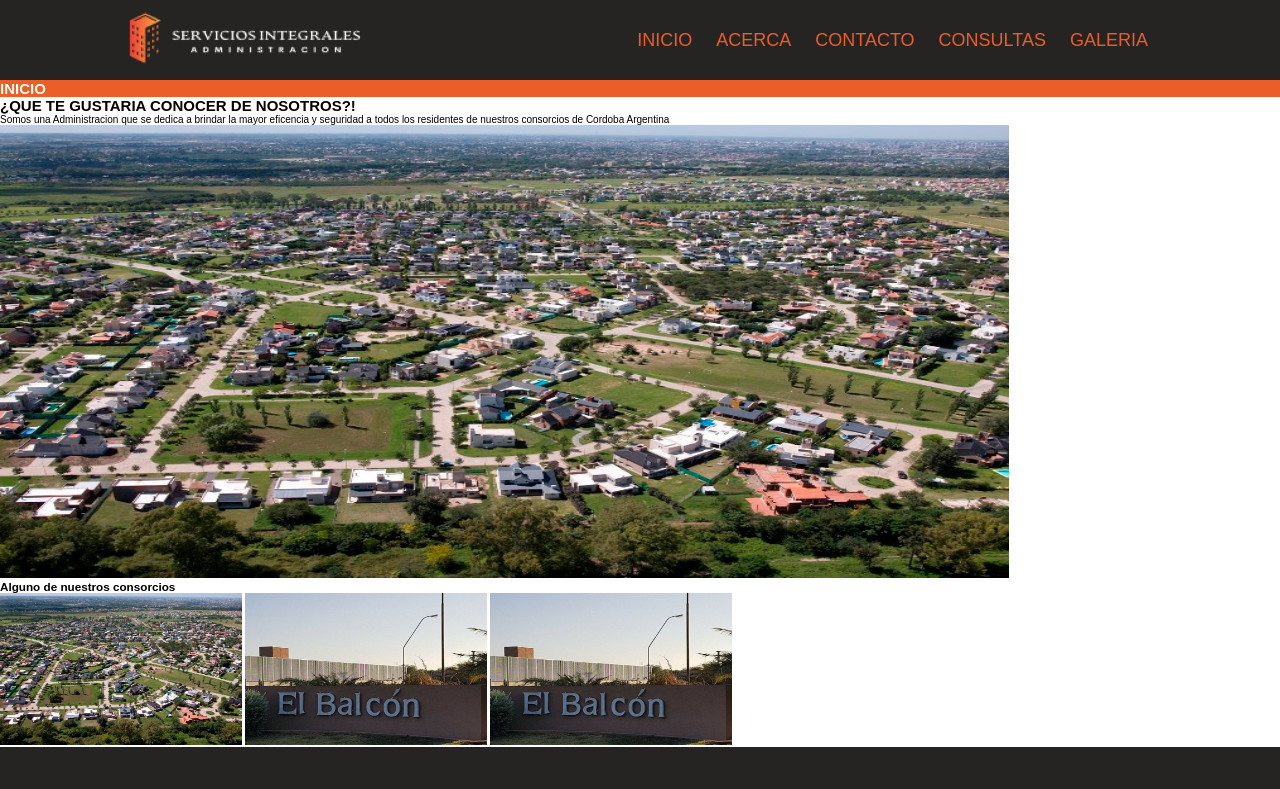
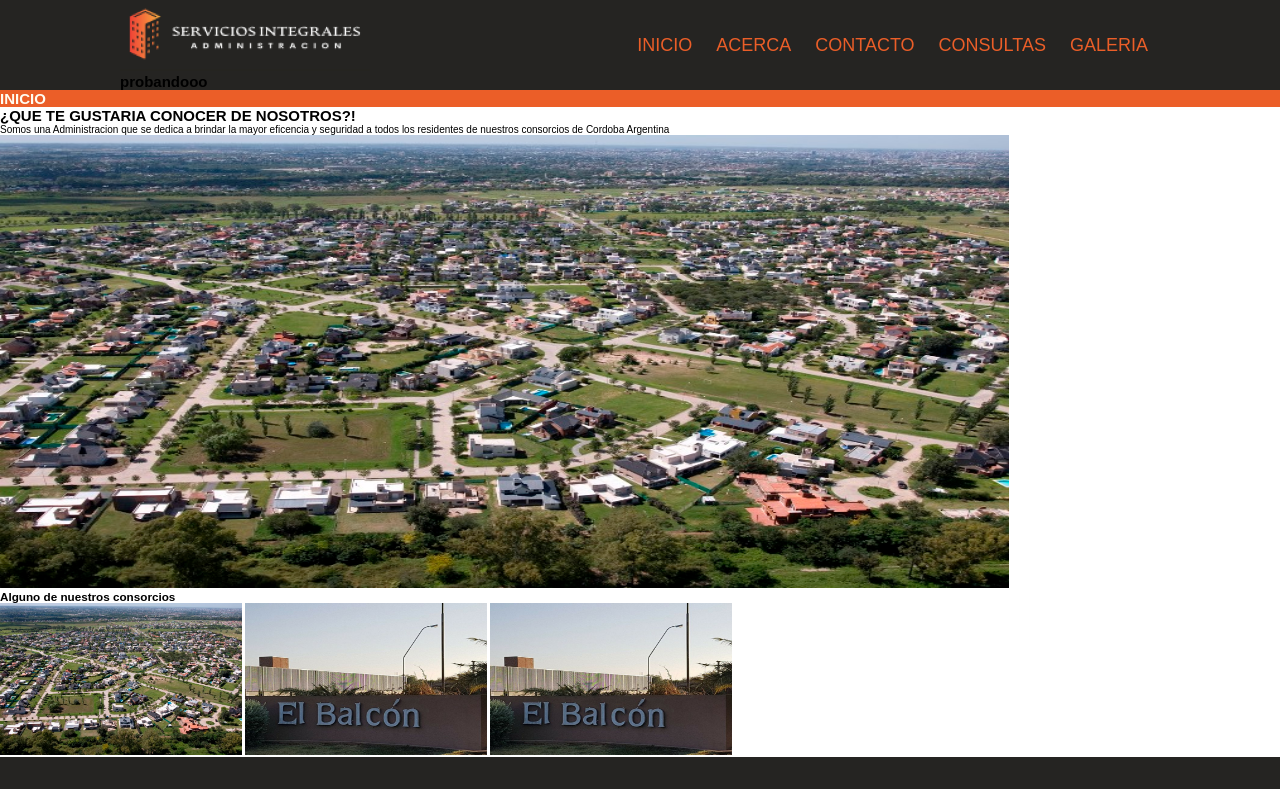
Before and after one commit to MarcosGalizzi/DesarolloWeb_Coderhouse, a plain HTML site: page index.html in a window 1280 px wide. Shown: the top 789 px of the page. Drawn offline with Linux system fonts and the light colour scheme.

Commit message:
probando index2

```diff
--- a/index.html
+++ b/index.html
@@ -17,6 +17,7 @@
             <picture class="logo">
                 <a href="./index.html">
                     <img class="logo" src="../image/LogosSi.png""></a>
+                    <h1>probandooo</h1>
             </picture>
             <ul class="menu flex-row">
                 <li class="menu__item">
```
